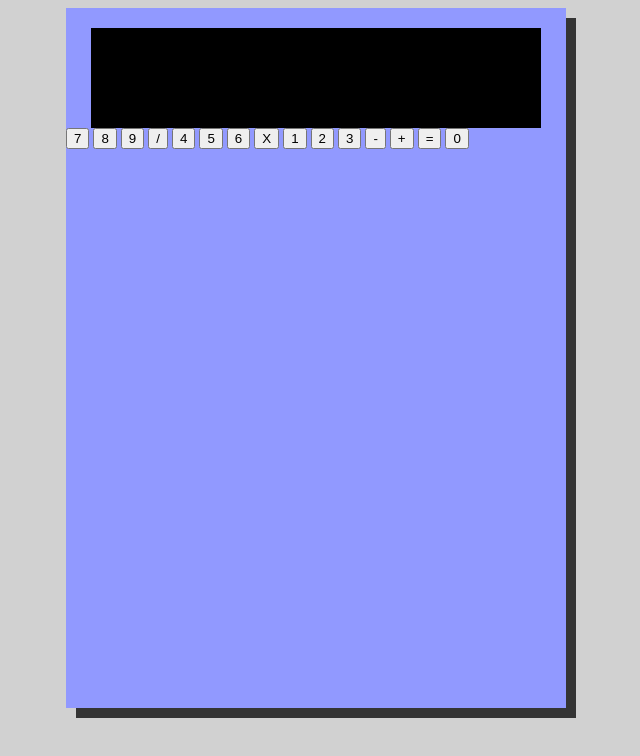
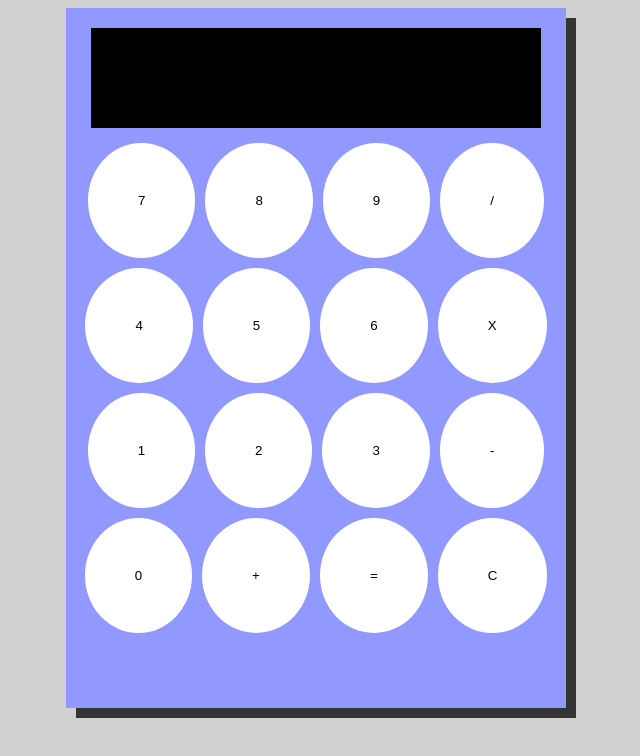
Before and after one commit to jorozcoesparza/calculator, a plain HTML site: page index.html in a window 1280 px wide. Shown: the whole page, without its empty margins (324-964 px from the left). Drawn offline with Linux system fonts and the light colour scheme.

Commit message:
Styles button on calculator

```diff
--- a/index.html
+++ b/index.html
@@ -11,6 +11,7 @@
     <div class = "calculatorBody">
       <div class = "display"></div>
 
+      <div class = buttonBox>
       <button type="button" id = "buttonstyle" value = "7">7</button>
       <button type="button" id = "buttonstyle" value = "8">8</button>
       <button type="button" id = "buttonstyle" value = "9">9</button>
@@ -23,9 +24,11 @@
       <button type="button" id = "buttonstyle" value = "2">2</button>
       <button type="button" id = "buttonstyle" value = "3">3</button>
       <button type="button" id = "buttonstyle" value = "-">-</button>
+      <button type="button" id = "buttonstyle" value = "0">0</button>
       <button type="button" id = "buttonstyle" value = "+">+</button>
       <button type="button" id = "buttonstyle" value = "=">=</button>
-      <button type="button" id = "buttonstyle" value = "0">0</button>
+      <button type="button" id = "buttonstyle" value = "clear">C</button>
+      </div>
 
     </div>
 
--- a/style.css
+++ b/style.css
@@ -17,3 +17,19 @@ body {
     background-color: black;
     margin: 20px auto 0 auto;
 }
+
+#buttonstyle {
+    border: none;
+    background-color: white;
+    border-radius: 100%;
+    padding: 50px;
+    margin: 5px;
+}
+
+.buttonbox {
+    display: flex;
+    flex-wrap: wrap;
+    justify-content: center;
+    align-items: center;
+    margin-top: 10px;
+}
```
